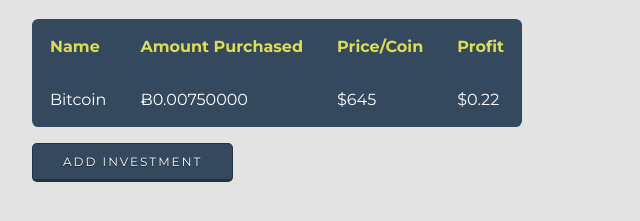
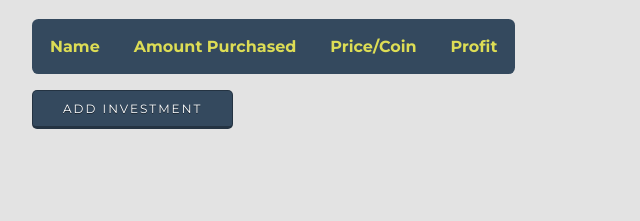
Before and after one commit to treetwig/treetwig.github.io, a plain HTML site: page index.html in a window 1280 px wide. Shown: the part 63-284 px from the top of the page, without its empty margins (0-640 px from the left). Drawn offline with Linux system fonts and the light colour scheme.

Commit message:
removed sample entry

```diff
--- a/index.html
+++ b/index.html
@@ -160,12 +160,6 @@
       <th>Profit</th>
     </tr>
     <div class="investments">
-      <tr>
-        <td data-th="Name">Bitcoin</td>
-        <td data-th="Owned">Ƀ0.00750000</td>
-        <td data-th="CostPer">$645</tds>
-        <td data-th="Profit">$0.22</td>
-      </tr>
     </div>
   </table>
   <a class="btn btn-blue" href="#" id="addInvestment">Add Investment</a>
```
